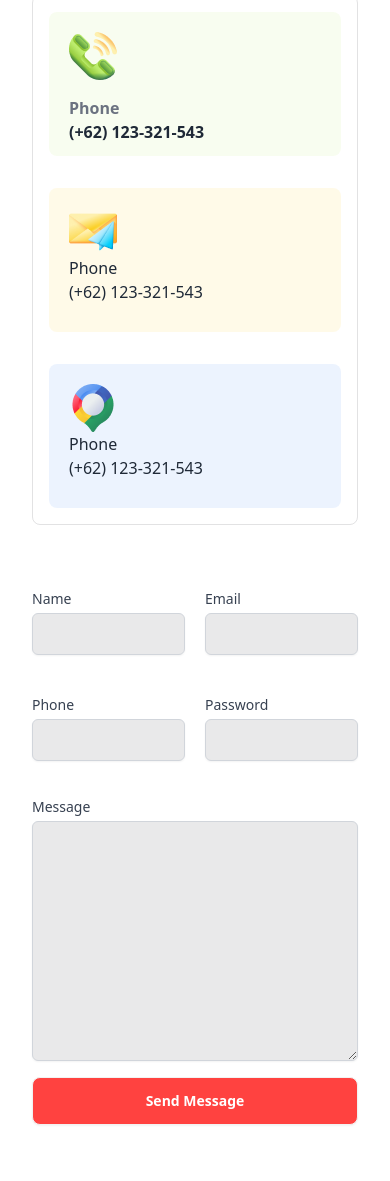
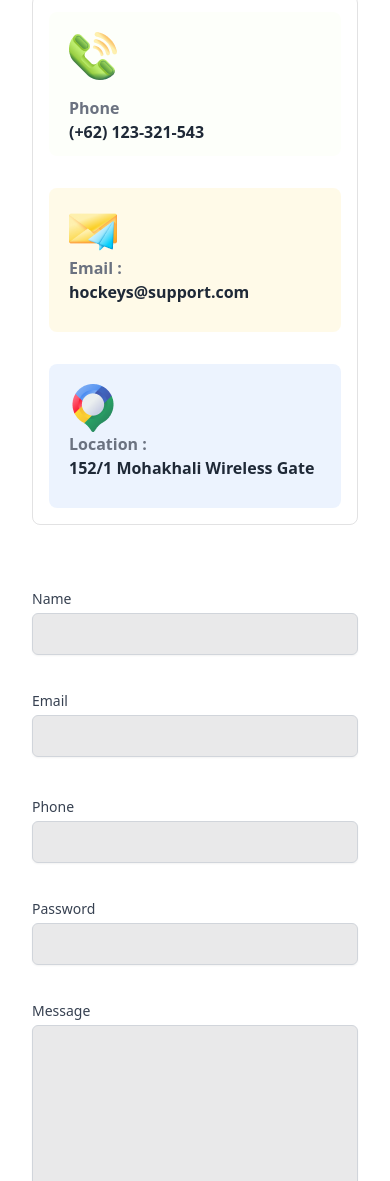
Before and after one commit to ALNoman78/Batch9-assignment-3, a plain HTML site: page index.html in a window 390 px wide. Shown: the part 7503-8684 px from the top of the page. Before the commit the page ends 8660 px from the top, so only its background shows below. Drawn offline with nearby package versions, Linux system fonts and the light colour scheme.

Commit message:
redesign responsive

```diff
--- a/index.html
+++ b/index.html
@@ -487,7 +487,7 @@
             <div class="contact md:flex">
                 <div class="artboard p-8  md:w-1/4 w-full">
                     <div class="flex flex-col items-center justify-between gap-8 border border-solid border-[rgba(19,19,24,0.12)] p-4 rounded-lg">
-                        <div class="bg-[rgba(188,237,109,0.1)] h-36 p-5 w-full rounded-lg">
+                        <div class="bg-[rgba(188,237,109,0.03)] h-36 p-5 w-full rounded-lg">
                             <img src="./Images/Group 1171275317.png" alt="">
                             <div class="mt-4">
                                 <p class="font-semibold text-gray-500">Phone</p>
@@ -497,15 +497,15 @@
                         <div class="bg-[rgba(253,221,95,0.14)] rounded-lg h-36 p-5 w-full">
                             <img src="./Images/Group 1171275318.png" alt="">
                             <div class="">
-                                <p>Phone</p>
-                                <span>(+62) 123-321-543</span>
+                                <p class="font-semibold text-gray-500">Email : </p>
+                                <span class="font-semibold">hockeys@support.com</span>
                             </div>
                         </div>
                         <div class="bg-[rgba(98,156,243,0.12)] rounded-lg h-36 p-5 w-full">
                             <img src="./Images/Group 1171275321.png" alt="">
                             <div class="">
-                                <p>Phone</p>
-                                <span>(+62) 123-321-543</span>
+                                <p class="font-semibold text-gray-500">Location : </p>
+                                <span class="font-semibold">152/1 Mohakhali Wireless Gate</span>
                             </div>
                         </div>
                     </div>
@@ -513,7 +513,7 @@
                 <div class="flex-1 md:w-1/4 w-full">
                     <div class="w-full  bg-white p-8 rounded-lg">
                         <form>
-                            <div class="grid grid-cols-2 gap-5 mb-6">
+                            <div class="grid md:grid-cols-2 grid-cols-1 gap-5 mb-6">
                                 <div class="mb-4">
                                     <label for="name" class="block text-sm font-medium text-gray-700">Name</label>
                                     <input type="text" id="name" class="mt-1 block w-full p-2 border border-gray-300 rounded-md shadow-sm focus:ring-blue-500 focus:border-blue-500 bg-[rgba(19,19,24,0.09)]">
@@ -525,7 +525,7 @@
                                 </div>
                             </div>
 
-                            <div class="grid grid-cols-2 gap-5 mb-5">
+                            <div class="grid md:grid-cols-2 grid-cols-1 gap-5 mb-5">
                                 <div class="mb-4">
                                     <label for="phone" class="block text-sm font-medium text-gray-700">Phone</label>
                                     <input type="tel" id="phone" class="mt-1 block w-full p-2 border border-gray-300 rounded-md shadow-sm focus:ring-blue-500 focus:border-blue-500 bg-[rgba(19,19,24,0.09)]">
```
